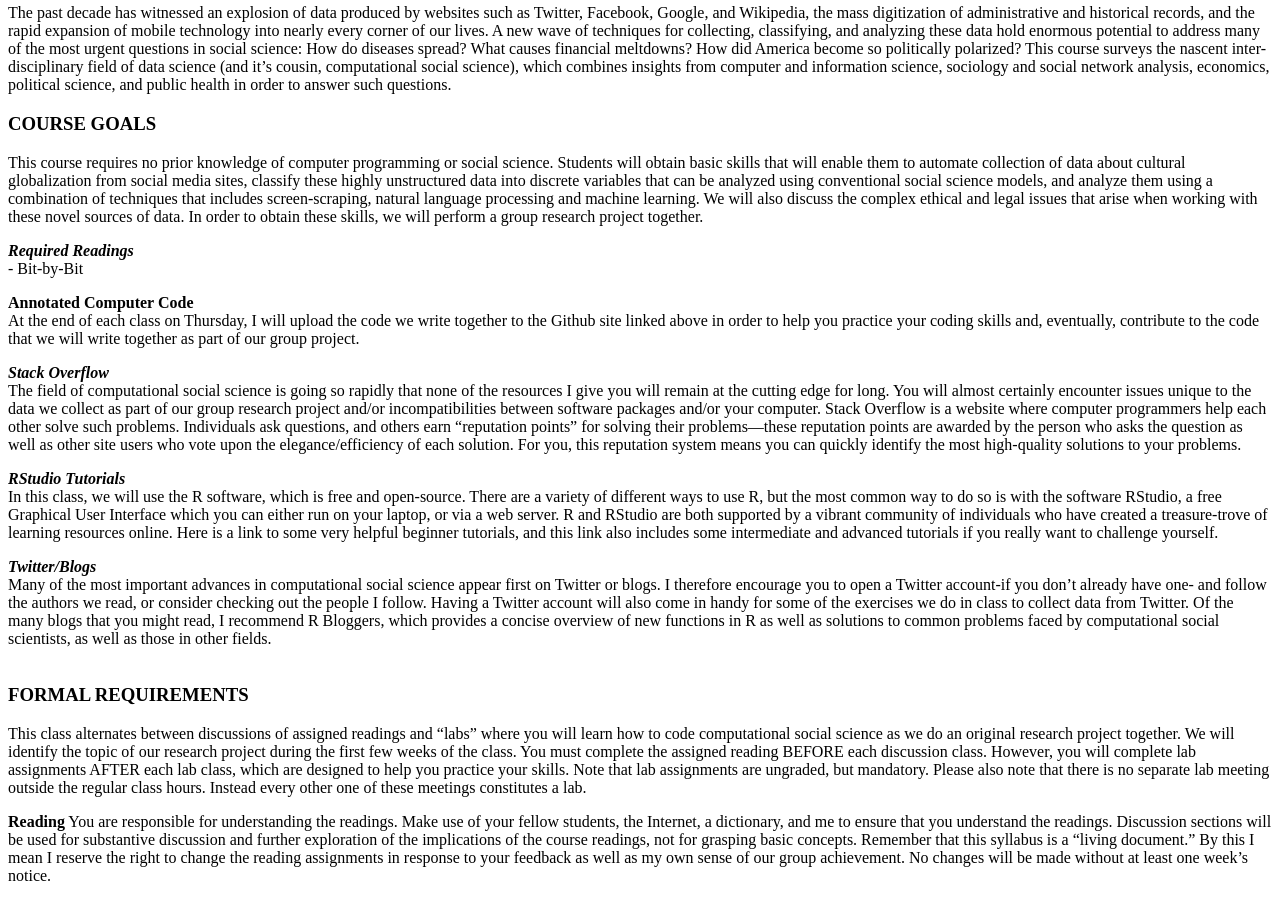
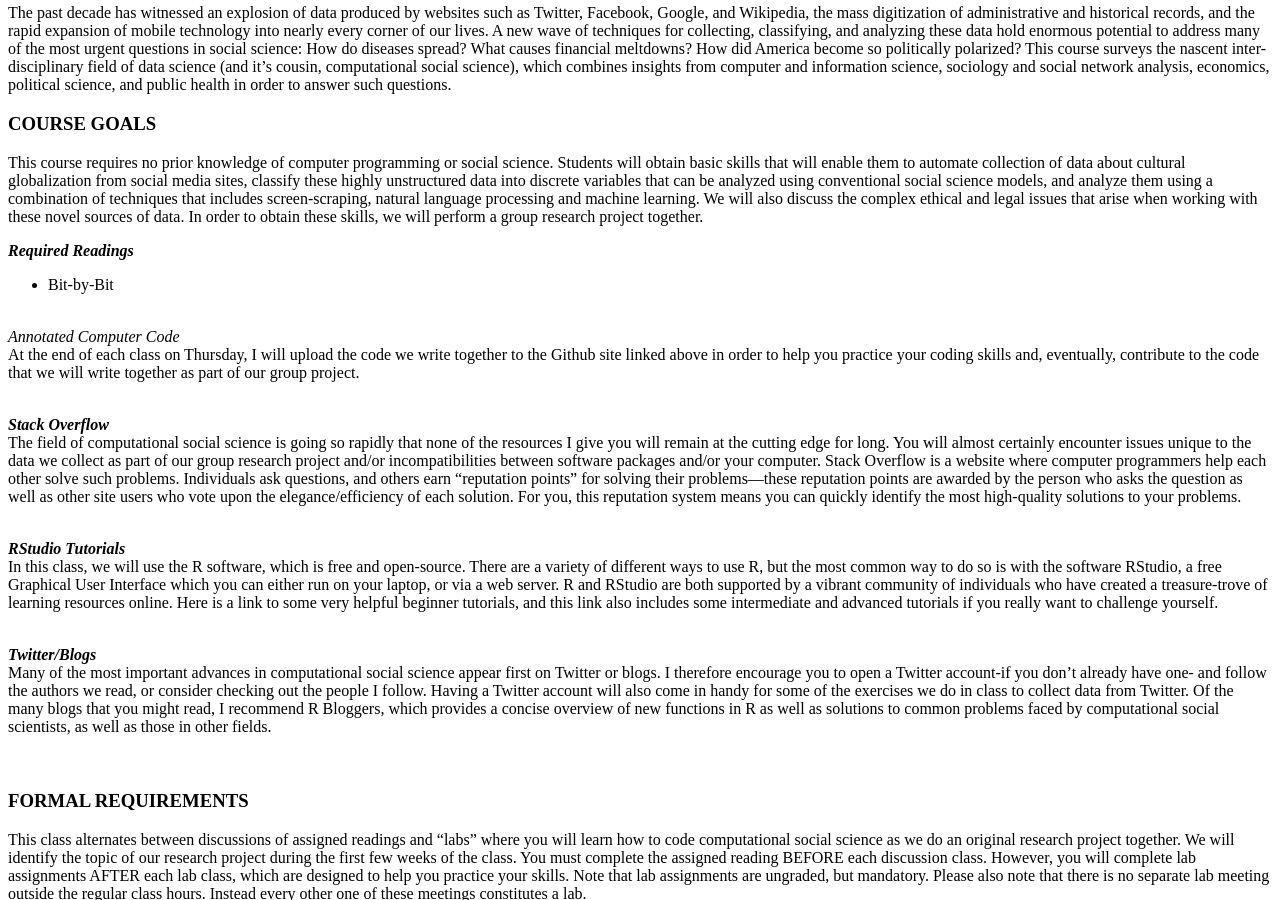
Before and after one commit to dssoc/dssoc.github.io, a Jekyll site: the page built from syllabus.md, in a window 1280 px wide and 900 px high, scrolled down 463 px. Built offline with Jekyll 4.4.1, drawn with Linux system fonts in a browser that asks for light colours; a style sheet for code colours, icons or effects is not loaded.

Commit message:
update syllabus

```diff
--- a/syllabus.md
+++ b/syllabus.md
@@ -40,29 +40,28 @@ This course requires no prior knowledge of computer programming or social scienc
 
 ***Required Readings***
 <br/>
-	- Bit-by-Bit
-<br/>
+- Bit-by-Bit
+<br/><br/>
 
-**Annotated Computer Code**
+*Annotated Computer Code*
 <br/>
 At the end of each class on Thursday, I will upload the code we write together to the Github site linked above in order to help you practice your coding skills and, eventually, contribute to the code that we will write together as part of our group project.
-<br/>
+<br/><br/>
 
 ***Stack Overflow***
 <br/>
 The field of computational social science is going so rapidly that none of the resources I give you will remain at the cutting edge for long. You will almost certainly encounter issues unique to the data we collect as part of our group research project and/or incompatibilities between software packages and/or your computer. Stack Overflow is a website where computer programmers help each other solve such problems. Individuals ask questions, and others earn “reputation points” for solving their problems—these reputation points are awarded by the person who asks the question as well as other site users who vote upon the elegance/efficiency of each solution. For you, this reputation system means you can quickly identify the most high-quality solutions to your problems.
-<br/>
+<br/><br/>
 
 ***RStudio Tutorials***
 <br/>
 In this class, we will use the R software, which is free and open-source. There are a variety of different ways to use R, but the most common way to do so is with the software RStudio, a free Graphical User Interface which you can either run on your laptop, or via a web server. R and RStudio are both supported by a vibrant community of individuals who have created a treasure-trove of learning resources online. Here is a link to some very helpful beginner tutorials, and this link also includes some intermediate and advanced tutorials if you really want to challenge yourself.
-<br/>
+<br/><br/>
 
 ***Twitter/Blogs***
 <br/>
 Many of the most important advances in computational social science appear first on Twitter or blogs. I therefore encourage you to open a Twitter account-if you don’t already have one- and follow the authors we read, or consider checking out the people I follow. Having a Twitter account will also come in handy for some of the exercises we do in class to collect data from Twitter. Of the many blogs that you might read, I recommend R Bloggers, which provides a concise overview of new functions in R as well as solutions to common problems faced by computational social scientists, as well as those in other fields.
-<br/>
-<br/>
+<br/><br/><br/>
 
 
 ### FORMAL REQUIREMENTS
```
